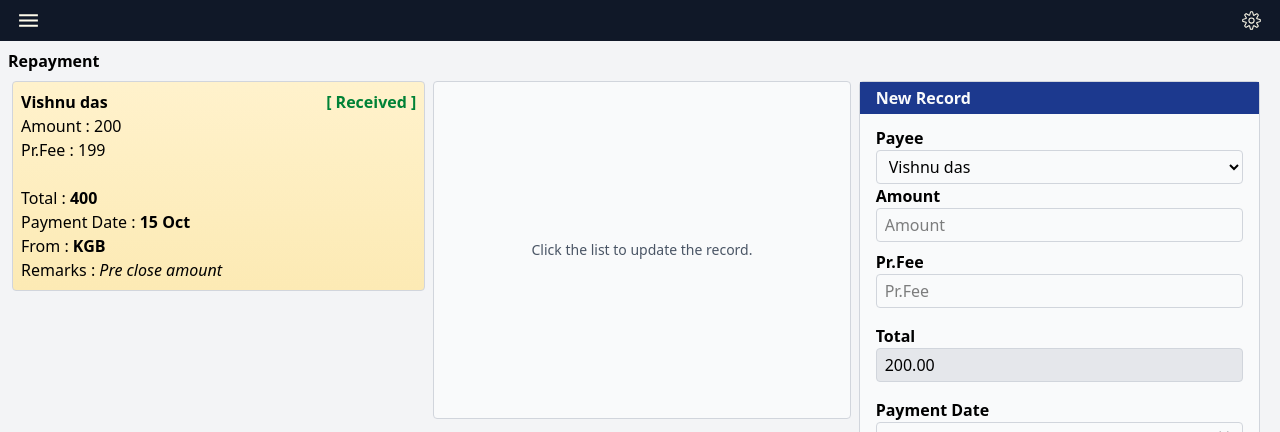
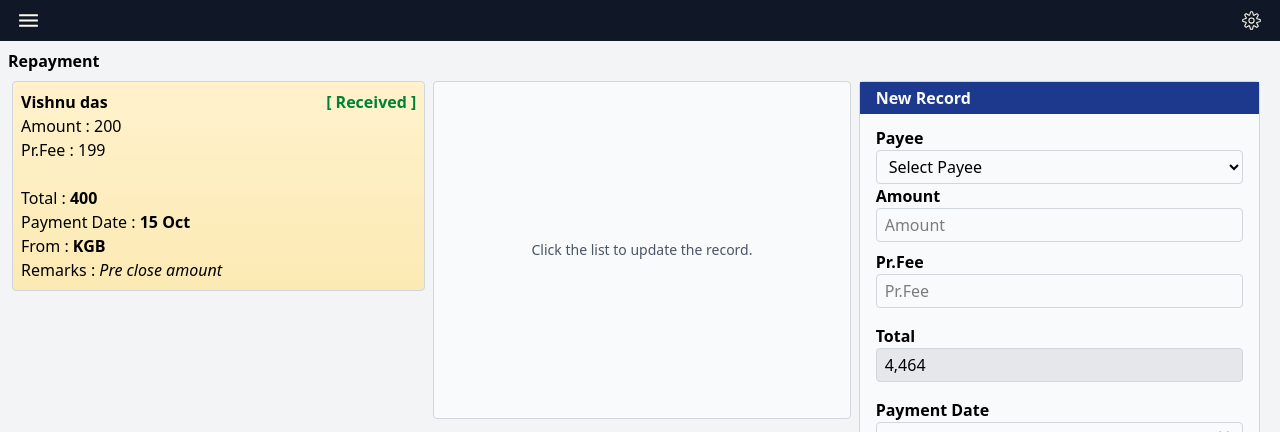
Before and after one commit to mevishnudas/vtrack, a React (Vite) app: page /repayment in a window 1280 px wide. Shown: the top 432 px of the page. Built offline with nearby package versions, Linux system fonts and the light colour scheme.

Commit message:
repayment : add form validation added

```diff
--- a/package.json
+++ b/package.json
@@ -10,6 +10,7 @@
     "preview": "vite preview"
   },
   "dependencies": {
+    "@hookform/resolvers": "^5.2.2",
     "@tailwindcss/vite": "^4.1.17",
     "js-cookie": "^3.0.5",
     "react": "^19.2.0",
@@ -17,7 +18,8 @@
     "react-hook-form": "^7.67.0",
     "react-icons": "^5.5.0",
     "react-router-dom": "^7.9.6",
-    "tailwindcss": "^4.1.17"
+    "tailwindcss": "^4.1.17",
+    "yup": "^1.7.1"
   },
   "devDependencies": {
     "@eslint/js": "^9.39.1",
--- a/src/pages/repayment/sections/Add.tsx
+++ b/src/pages/repayment/sections/Add.tsx
@@ -1,17 +1,47 @@
 import { useForm } from "react-hook-form";
+import {error_message} from "../../../utils/ErrorMessages";
+import { yupResolver } from "@hookform/resolvers/yup";
+import * as yup from "yup"
+import { useState } from "react";
+
+const schema = yup
+  .object({
+    payee:yup.number().moreThan(0, error_message.required).required(),
+    amount:yup.number().required(),
+    pr_fee:yup.number().required(),
+    payment_date: yup.date().typeError(error_message.invalid_date).required(),
+  })
+  .required();
 
 const Add = () =>{
+    const [totalAmount,setTotalAmount] = useState(4464);
+
     const {
         register,
         handleSubmit,
+        setValue,
+        getValues,
         formState: { errors },
-    } = useForm();
+    } = useForm({
+        defaultValues:{
+            payee:0
+        },
+        resolver: yupResolver(schema)
+    });
 
     const onSubmit = (data:any) => {
         //setLogging(true);
         // tryLogin(data);
+
+        console.log(getValues("amount"));
         console.log("Submit");
     };
+
+    const reCalcTotal = (event) =>{
+        let amount = parseFloat(getValues("amount"))||0;
+        let pr_fee = parseFloat(getValues("pr_fee"))||0;
+        setTotalAmount(amount+pr_fee);
+    }
 
     return(
         <>
@@ -19,61 +49,87 @@ const Add = () =>{
             <div className="bg-gray-50 border-1 border-gray-300 rounded-sm">
                 <h1 className="font-bold bg-blue-900 text-gray-50 px-4 py-1">New Record</h1>
 
-                <form onSubmit={handleSubmit(onSubmit)}>
+                <form onSubmit={handleSubmit(onSubmit)} noValidate>
                     <div className="px-4 py-3">
                         <div className="grid">
                             <label className="font-bold">Payee</label>
-                            <select className="
-                                    border-1
-                                    border-gray-300 px-2 py-1
-                                    outline-none rounded-sm
-                                    [appearance:textfield]
-                                    [&::-webkit-outer-spin-button]:appearance-none
-                                    [&::-webkit-inner-spin-button]:appearance-none">
-                                <option>Vishnu das</option>
-                                <option>Neethu Babu</option>
-                            </select>
-                        </div>
-
-                        <div className="grid">
-                            <label className="font-bold">Amount</label>
-                            <input type="number" name="amount" placeholder="Amount" className="
+                            <select
+                                    className="
                                     border-1
                                     border-gray-300 px-2 py-1
                                     outline-none rounded-sm
                                     [appearance:textfield]
                                     [&::-webkit-outer-spin-button]:appearance-none
                                     [&::-webkit-inner-spin-button]:appearance-none"
+
+                                    {...register("payee")}
+                                >
+                                <option value={0} disabled>Select Payee</option>
+                                <option value={1}>Vishnu das</option>
+                                <option value={2}>Neethu Babu</option>
+                            </select>
+                            {errors.payee && <span className="text-red-500">{error_message.required}</span>}
+                        </div>
+
+                        <div className="grid">
+                            <label className="font-bold">Amount</label>
+                            <input type="number"
+                                placeholder="Amount"
+                                className="border-1
+                                    border-gray-300 px-2 py-1
+                                    outline-none rounded-sm
+                                    [appearance:textfield]
+                                    [&::-webkit-outer-spin-button]:appearance-none
+                                    [&::-webkit-inner-spin-button]:appearance-none"
+
+                                {...register("amount",{
+                                        onChange: (e) => {
+                                            reCalcTotal(e);
+                                        }
+                                })}
                             />
+                            {errors.amount && <span className="text-red-500">{error_message.required}</span>}
                         </div>
 
                         <div className="grid py-2">
                             <label className="font-bold">Pr.Fee</label>
-                            <input type="number" name="pr_fee" placeholder="Pr.Fee" className="
+                            <input type="number" placeholder="Pr.Fee" className="
                                     border-1
                                     border-gray-300 px-2 py-1
                                     outline-none rounded-sm
                                     [appearance:textfield]
                                     [&::-webkit-outer-spin-button]:appearance-none
                                     [&::-webkit-inner-spin-button]:appearance-none"
+
+                                    {...register("pr_fee",{
+                                        onChange: (e) => {
+                                            reCalcTotal(e);
+                                        }
+                                    })}
                             />
+                            {errors.pr_fee && <span className="text-red-500">{error_message.required}</span>}
                         </div>
 
                         <div className="grid py-2">
                             <label className="font-bold">Total</label>
-                            <p className="border-1 px-2 py-1 rounded-sm border-gray-300 bg-gray-200">200.00</p>
+                            <p className="border-1 px-2 py-1 rounded-sm border-gray-300 bg-gray-200">{totalAmount.toLocaleString("en-IN")}</p>
                         </div>
 
                         <div className="grid py-2">
                             <label className="font-bold">Payment Date</label>
-                            <input type="date" name="pr_fee" placeholder="Pr.Fee" className="
-                                    border-1
+                            <input type="date"
+                                    autoComplete="off"
+                                    className="border-1
                                     border-gray-300 px-2 py-1
                                     outline-none rounded-sm
                                     [appearance:textfield]
                                     [&::-webkit-outer-spin-button]:appearance-none
                                     [&::-webkit-inner-spin-button]:appearance-none"
+
+                                    {...register("payment_date")}
                             />
+                            {errors.payment_date && <span className="text-red-500">{errors.payment_date.message}</span>}
+
                         </div>
 
                         <div className="grid py-2">
--- a/src/utils/ErrorMessages.tsx
+++ b/src/utils/ErrorMessages.tsx
@@ -1,6 +1,7 @@
 const error_message = {
     required:"This field is required",
-    min_length:"Invalid parameter"
+    min_length:"Invalid parameter",
+    invalid_date:"Please input valid date"
 };
 
 export {error_message};
--- /dev/null
+++ b/test.js
@@ -0,0 +1,20 @@
+/*function isValidDate(value) {
+  const date = new Date(value);
+  if(!isNaN(date.getTime())){
+    console.log("Okay");
+  }else{
+    console.log("Error");
+  }
+}
+isValidDate("2025-12-16");
+isValidDate("16-12-2025");*/
+
+
+const selectedDate = new Date("16-12-2025");
+
+if (isNaN(selectedDate.getTime())) {
+    console.log('Please enter a valid date');
+}
+if (selectedDate > new Date()) {
+    console.log('Date cannot be in the future');
+}
```
Also changed, not shown: 1 other file (tests, documents, lock files or other folders).
